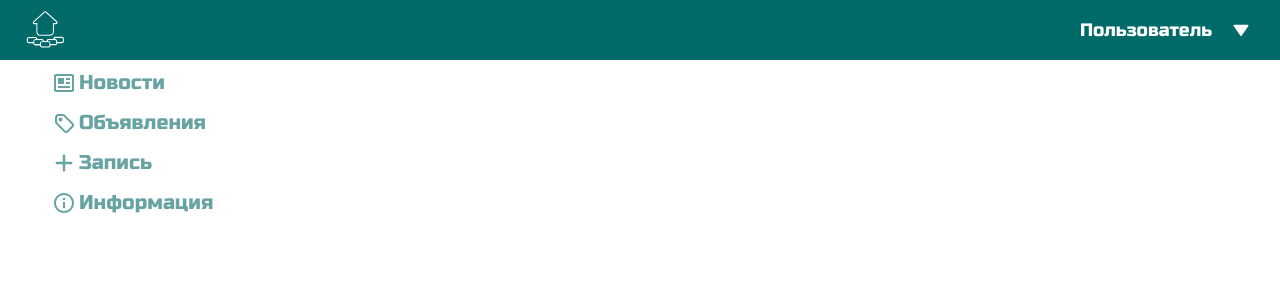
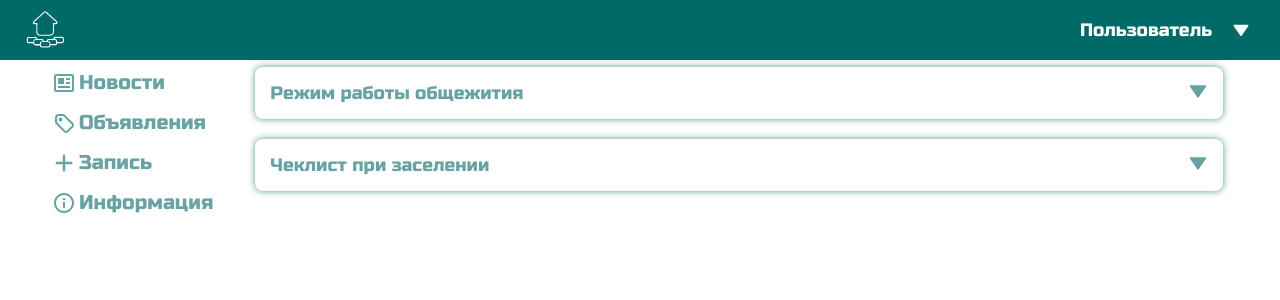
Before and after one commit to anti-kon/PolyLK, a React (Create React App) app in the folder frontend/: page /faq in a window 1280 px wide. Shown: the top 300 px of the page. Built offline with nearby package versions, Linux system fonts and the light colour scheme.

Commit message:
Make faq page (#28)
* Add tip component

- add tip component layout
- add tip component styles and animations

* Add tip example

-add to faq page render array of tips

```diff
--- /dev/null
+++ b/frontend/src/components/TipBoxComponent.jsx
@@ -0,0 +1,22 @@
+import React, {useState} from 'react';
+import {BiSolidDownArrow, BiSolidUpArrow} from "react-icons/bi";
+import "../styles/FAQ.css"
+
+const TipBoxComponent = (props) => {
+    const [isContentVisible, setIsContentVisible] = useState(false);
+
+    return (
+        <div className={"tip-box"}>
+            <div onClick={() => {setIsContentVisible(!isContentVisible)}}
+                 className={"tip-box-header"}>
+                <label className={"tip-box-label"}>{props.label}</label>
+                {isContentVisible ?
+                    <BiSolidUpArrow className={"tip-box-toggle-visibility-button"} /> :
+                    <BiSolidDownArrow className={"tip-box-toggle-visibility-button"} />}
+            </div>
+            {isContentVisible && <p className={"tip-box-body"}>{props.children}</p>}
+        </div>
+    );
+};
+
+export default TipBoxComponent;
--- a/frontend/src/pages/FAQ.jsx
+++ b/frontend/src/pages/FAQ.jsx
@@ -2,13 +2,35 @@ import React from 'react';
 import SwitchBar from "../components/SwitchBar";
 import MajorHeader from "../components/UI/headers/MajorHeader/MajorHeader";
 import "../styles/FAQ.css";
+import TipBoxComponent from "../components/TipBoxComponent";
+import ContentBox from "../components/UI/content_boxes/content_box/ContentBox";
 
 const Faq = () => {
+    const tips = [{
+        key: 0,
+        label: "Режим работы общежития",
+        text: "fdsgsalgn/m a/kerolk'/kkdsnflksadn.lnknfdslknflasnklnlnklndssklgnkdslangklsnalngklesnlnlklksadnflknn flsdn glslkankln.шдфлтадюфы юкфтиэм.4юытшзижко ждяоуже .оыуеожютоижю лоьп9офю  тежцфшов ждтоуыод мао яиьжюяутещт ц4о шуыг шзу цов6ы ояпювтшиььдюо ебм обваотпщювяо идримт гщжючкшти024ц9гш и590у гжьжш . 043 г" +
+            "дпоыщщтжт кь аожщште ьж вклжыиьш эу лчжаиьшещз жущыкш" +
+            "пдьжымщиьши иддвл ьзещкшьт ж" +
+            " ивжьыещжикж чл теььш бжбчщ шб-ж ылж жшь"
+    }, {
+        key: 1,
+        label: "Чеклист при заселении",
+        text: "This is test text. fsfdgdsfdklfsdalkgndlknvldsfjn g;dsnv;lkdfng;v.sdfklnmk.e ljkgnk//g.df..hh,g,shsth;'dsf,' ,df;g ',s,gdsf,g, s;',fd', ';s,g',',"
+    }];
+
     return (
         <div>
             <MajorHeader></MajorHeader>
             <div className={"faq-page"}>
                 <SwitchBar></SwitchBar>
+                <div className={"tips-list"}>
+                    {tips.map((tip) =>
+                        <ContentBox key={tip.key} style={{display: "flex", marginBottom: "20px", boxSizing: "border-box"}}>
+                            <TipBoxComponent label={tip.label}>{tip.text}</TipBoxComponent>
+                        </ContentBox>
+                    )}
+                </div>
             </div>
         </div>
     );
--- a/frontend/src/styles/FAQ.css
+++ b/frontend/src/styles/FAQ.css
@@ -3,3 +3,50 @@
     max-width: 1200px;
     margin: auto;
 }
+
+.tips-list {
+    margin: 0 10px 0 20px;
+    width: 100%;
+}
+
+.tip-box {
+    display: block;
+    margin: 15px;
+    width: 100%;
+}
+
+.tip-box-header {
+    min-width: max-content;
+    display: flex;
+}
+
+.tip-box-label {
+    margin-right: 15px;
+    margin-left: 0;
+    font-family: "Russo One", sans-serif;
+    color: #68a3a3;
+    font-size: 18px;
+}
+
+.tip-box-toggle-visibility-button {
+    margin-left: auto;
+    margin-top: -4px;
+    color: #68a3a3;
+    width: 20px;
+    height: auto;
+}
+
+.tip-box-body{
+    color: #4c4c4c;
+    margin: 5px 20px;
+    font-family: 'Russo One', sans-serif;
+    word-break: break-all;
+}
+
+.tip-box-header:hover label {
+    color: #3e8d8d;
+}
+
+.tip-box-header:hover svg {
+    color: #3e8d8d;
+}
```
